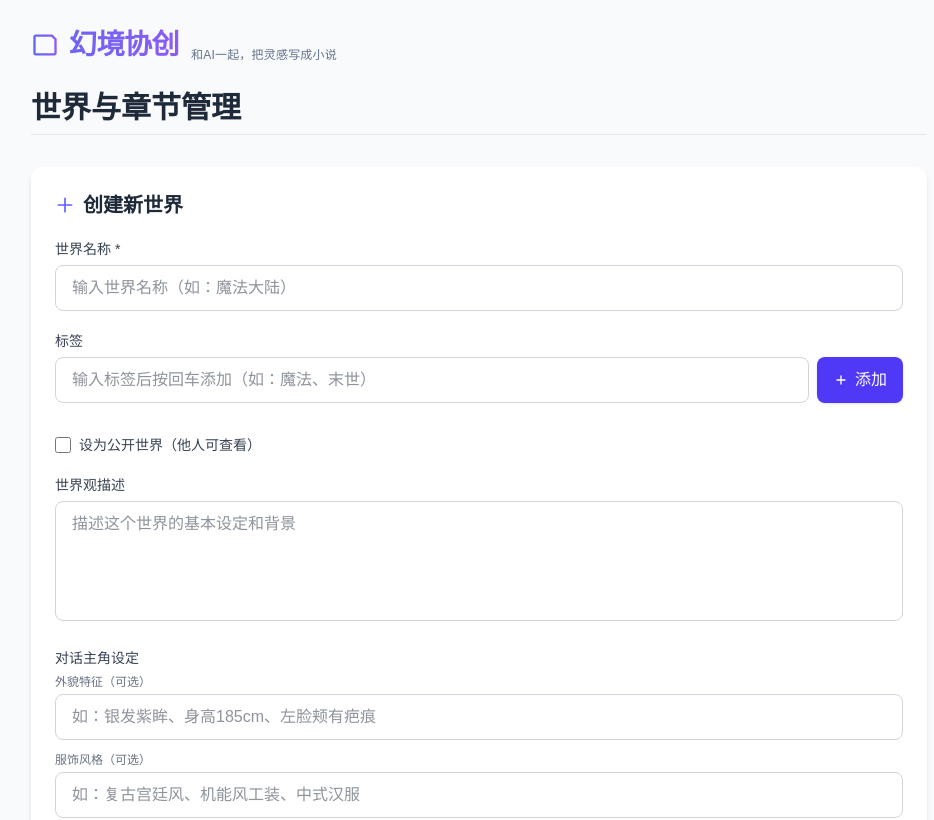
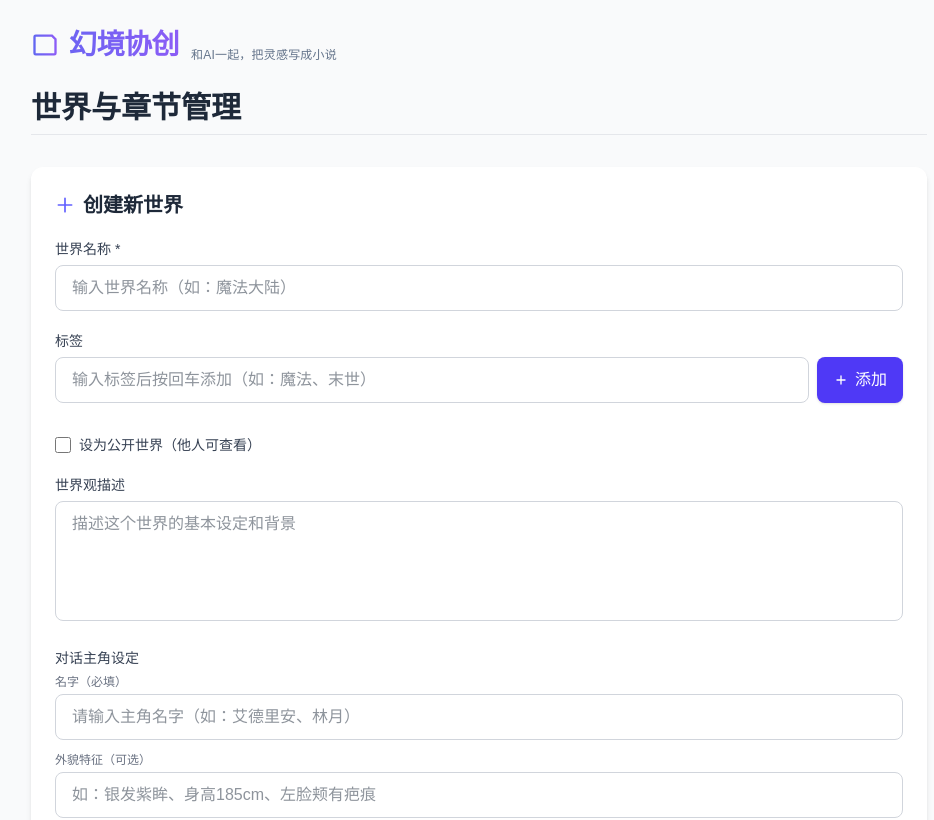
Before and after one commit to Xiangbingyu/ai-fantasy-assistant-frontend, a Next.js app: page /hall/1/world-chapters in a window 1280 px wide. Shown: the top 820 px of the page, without its empty margins (161-1095 px from the left). Built offline with nearby package versions, Linux system fonts and the light colour scheme.

Commit message:
feat(世界章节): 新增对话主角名字字段并设为必填项
- 在主角设定中增加名字字段，并标记为必填项
- 更新字段映射和解析逻辑以支持名字字段
- 添加前端输入框和校验逻辑

```diff
--- a/app/hall/[userId]/world-chapters/page.tsx
+++ b/app/hall/[userId]/world-chapters/page.tsx
@@ -47,7 +47,8 @@ export default function WorldChaptersPage() {
   const [currentWorldId, setCurrentWorldId] = useState<number | null>(null);
   // 新增：章节数据加载状态
   const [chapterDataLoading, setChapterDataLoading] = useState(false);
-  // 【新增：7个对话主角设定的拆分状态】
+  // 【新增：8个对话主角设定的拆分状态】
+  const [protagonistName, setProtagonistName] = useState('');
   const [protagonistAppearance, setProtagonistAppearance] = useState(''); // 外貌特征
   const [protagonistClothing, setProtagonistClothing] = useState(''); // 服饰风格
   const [protagonistBackground, setProtagonistBackground] = useState(''); // 人物背景
@@ -60,6 +61,7 @@ export default function WorldChaptersPage() {
   const parseMasterSetting = (encodedStr: string) => {
 
     interface FieldMap {
+    '名字': string; // 新增名字的映射
     '外貌特征': string;
     '服饰风格': string;
     '人物背景': string;
@@ -71,6 +73,7 @@ export default function WorldChaptersPage() {
 
   // 字段映射：后端编码的key → 前端状态变量标识
   const fieldMap: FieldMap = {
+    '名字': 'name', // 新增名字的前端状态标识
     '外貌特征': 'appearance',
     '服饰风格': 'clothing',
     '人物背景': 'background',
@@ -82,6 +85,7 @@ export default function WorldChaptersPage() {
 
   // 初始化解析结果（默认空字符串，对应7个输入框）
   const result = {
+    name: ' ', // 新增名字字段，默认空格避免未填写时覆盖
     appearance: '',
     clothing: '',
     background: '',
@@ -232,6 +236,7 @@ export default function WorldChaptersPage() {
         // 1. 调用解析函数，得到7个字段的具体值
         const parsedFields = parseMasterSetting(worldDetail.master_setting);
         // 2. 同步到7个输入框对应的状态（自动填充输入框）
+        setProtagonistName(parsedFields.name);
         setProtagonistAppearance(parsedFields.appearance);
         setProtagonistClothing(parsedFields.clothing);
         setProtagonistBackground(parsedFields.background);
@@ -456,6 +461,7 @@ export default function WorldChaptersPage() {
 
   // 提交世界表单（修改：汇总7个对话主角设定项）
   const handleCreateWorld = async () => {
+
   setError(null);
   setSuccess(null);
   setWorldLoading(true);
@@ -468,6 +474,7 @@ export default function WorldChaptersPage() {
 
   // 【正则化编码核心】按规则拼接七个字段
   const fields = [
+    { key: '名字', value: protagonistName }, // 新增的名字字段
     { key: '外貌特征', value: protagonistAppearance },
     { key: '服饰风格', value: protagonistClothing },
     { key: '人物背景', value: protagonistBackground },
@@ -476,6 +483,13 @@ export default function WorldChaptersPage() {
     { key: '行为逻辑', value: protagonistBehavior },
     { key: '心理特质', value: protagonistPsychology },
   ];
+  // 校验名字必填
+  if (!protagonistName.trim()) {
+    setError('主角名字不能为空');
+    setWorldLoading(false);
+    return;
+  }
+
 
   // 拼接格式：key###value|||key###value...（空值用"未填写"）
   const combinedMasterSetting = fields
@@ -832,6 +846,19 @@ export default function WorldChaptersPage() {
             <div>
               <label className="block text-sm font-medium text-gray-700 dark:text-gray-300 mb-1.5">对话主角设定</label>
 
+                <div className="mb-3">
+                  <label className="block text-xs text-gray-500 dark:text-gray-400 mb-1">名字（必填）</label>
+                  <input
+                    type="text"
+                    value={protagonistName}
+                    onChange={(e) => setProtagonistName(e.target.value)}
+                    className="w-full px-4 py-2.5 border border-gray-300 dark:border-gray-600 rounded-lg dark:bg-gray-700 text-gray-800 dark:text-white focus:ring-2 focus:ring-indigo-500 dark:focus:ring-indigo-400 focus:border-indigo-500 dark:focus:border-indigo-400 transition-all duration-200 outline-none"
+                    placeholder="请输入主角名字（如：艾德里安、林月）"
+                    required // 标记为必填
+                  />
+                </div>
+
+
               {/* 1. 外貌特征（可选） */}
               <div className="mb-3">
                 <label className="block text-xs text-gray-500 dark:text-gray-400 mb-1">外貌特征（可选）</label>
```
